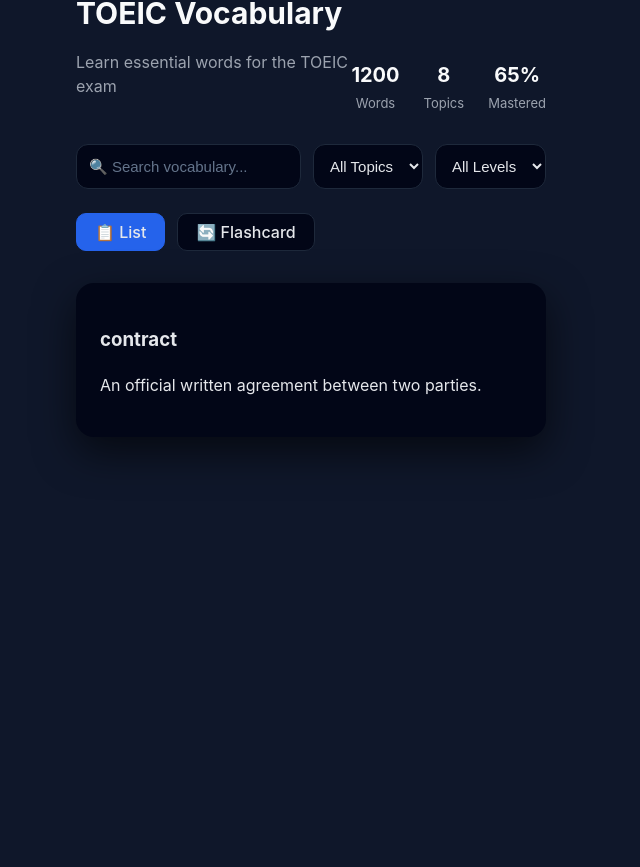
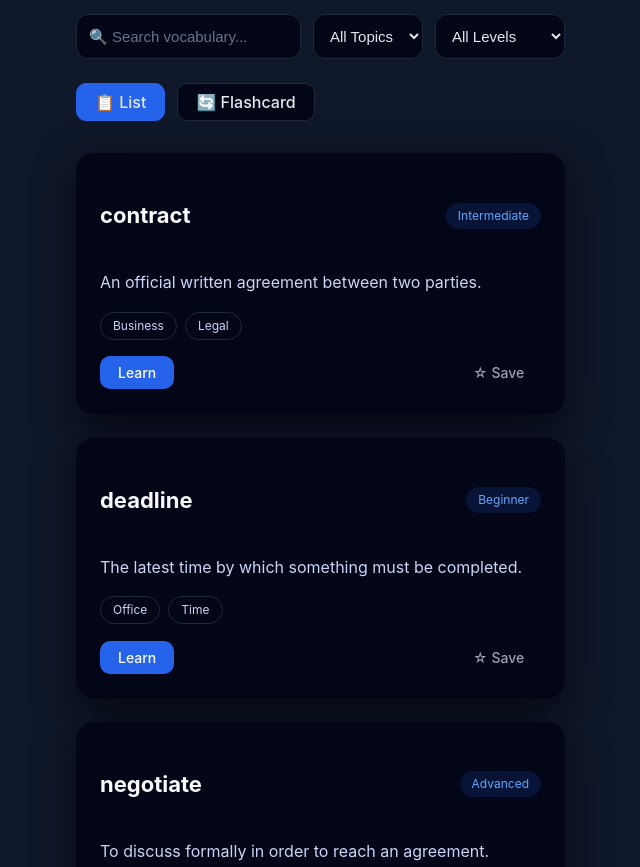
Before and after one commit to truongluu46/toeic-web, a React (Vite) app: page /vocabulary in a window 1280 px wide. Shown: the part 693-1560 px from the top of the page, without its empty margins (444-1084 px from the left). Built offline with nearby package versions, Linux system fonts and the light colour scheme.

Commit message:
update: refactor vocabulary

```diff
--- a/src/pages/Home.css
+++ b/src/pages/Home.css
@@ -13,6 +13,7 @@
    min-height: 100vh;
   background: #0f172a;
 }
+
 
 .navbar {
   display: flex;
--- a/src/pages/Vocabulary.jsx
+++ b/src/pages/Vocabulary.jsx
@@ -1,180 +1,58 @@
-// import { useState } from "react";
-// import "../styles/Vocabulary.css";
-
-// export default function Vocabulary() {
-//   const [mode, setMode] = useState("list");
-//   return (
-//     <div className="vocab-wrapper">
-//       {/* Header */}
-//       <div className="vocab-header">
-//         <div>
-//           <h1>TOEIC Vocabulary</h1>
-//           <p>Learn essential words for the TOEIC exam</p>
-//         </div>
-
-//         <div className="vocab-stats">
-//           <div>
-//             <strong>1200</strong>
-//             <span>Words</span>
-//           </div>
-//           <div>
-//             <strong>8</strong>
-//             <span>Topics</span>
-//           </div>
-//           <div>
-//             <strong>65%</strong>
-//             <span>Mastered</span>
-//           </div>
-//         </div>
-//       </div>
-
-//       {/* Filters */}
-//       <div className="vocab-toolbar">
-//         <input
-//           type="text"
-//           placeholder="🔍 Search vocabulary..."
-//         />
-
-//         <select>
-//           <option>All Topics</option>
-//           <option>Business</option>
-//           <option>Office</option>
-//           <option>Travel</option>
-//           <option>Finance</option>
-//         </select>
-
-//         <select>
-//           <option>All Levels</option>
-//           <option>Beginner</option>
-//           <option>Intermediate</option>
-//           <option>Advanced</option>
-//         </select>
-//       </div>
-// {/* Nút chuyển list - Flash card */}
-//       <div className="mode-switch">
-//   <button
-//     className={mode === "list" ? "active" : ""}
-//     onClick={() => setMode("list")}
-//   >
-//     📋 List
-//   </button>
-
-//   <button
-//     className={mode === "flashcard" ? "active" : ""}
-//     onClick={() => setMode("flashcard")}
-//   >
-//     🔄 Flashcard
-//   </button>
-// </div>
-
-// {/* Vocabulary Grid */}
-
-// {mode === "list" && (
-//       <div className="vocab-grid">
-//         <div className="vocab-item">
-//           <div className="word-row">
-//             <h3>contract</h3>
-//             <span className="level">Intermediate</span>
-//           </div>
-
-//           <p className="meaning">
-//             An official written agreement between two parties.
-//           </p>
-
-//           <div className="tags">
-//             <span>Business</span>
-//             <span>Legal</span>
-//           </div>
-
-//           <div className="actions">
-//             <button className="learn">Learn</button>
-//             <button className="save">☆ Save</button>
-//           </div>
-//         </div>
-
-//         <div className="vocab-item">
-//           <div className="word-row">
-//             <h3>deadline</h3>
-//             <span className="level">Beginner</span>
-//           </div>
-
-//           <p className="meaning">
-//             The latest time by which something must be completed.
-//           </p>
-
-//           <div className="tags">
-//             <span>Office</span>
-//             <span>Time</span>
-//           </div>
-
-//           <div className="actions">
-//             <button className="learn">Learn</button>
-//             <button className="save">☆ Save</button>
-//           </div>
-//         </div>
-
-//         <div className="vocab-item">
-//           <div className="word-row">
-//             <h3>negotiate</h3>
-//             <span className="level">Advanced</span>
-//           </div>
-
-//           <p className="meaning">
-//             To discuss formally in order to reach an agreement.
-//           </p>
-
-//           <div className="tags">
-//             <span>Business</span>
-//             <span>Communication</span>
-//           </div>
-
-//           <div className="actions">
-//             <button className="learn">Learn</button>
-//             <button className="save">☆ Save</button>
-//           </div>
-//         </div>
-//       </div>
-
-//   )}
-
-// );
-
-
-//  function Flashcard() {
-//   const [flipped, setFlipped] = useState(false);
-
-//   return (
-//     <div className="flashcard-wrapper">
-//       <div
-//         className={`flashcard ${flipped ? "flipped" : ""}`}
-//         onClick={() => setFlipped(!flipped)}
-//       >
-//         <div className="card front">
-//           <h2>contract</h2>
-//           <p>Business · Intermediate</p>
-//           <span>Click to flip</span>
-//         </div>
-
-//         <div className="card back">
-//           <h3>Meaning</h3>
-//           <p>An official written agreement between two parties.</p>
-//         </div>
-//       </div>
-//     </div>
-//   );
-// }
-
-
-
 import { useState } from "react";
 import "../styles/Vocabulary.css";
 
+// MOCK DATA
+const VOCABULARY_LIST = [
+  {
+    id: 1,
+    word: "contract",
+    meaning: "An official written agreement between two parties.",
+    level: "Intermediate",
+    topics: ["Business", "Legal"],
+  },
+  {
+    id: 2,
+    word: "deadline",
+    meaning: "The latest time by which something must be completed.",
+    level: "Beginner",
+    topics: ["Office", "Time"],
+  },
+  {
+    id: 3,
+    word: "negotiate",
+    meaning: "To discuss formally in order to reach an agreement.",
+    level: "Advanced",
+    topics: ["Business", "Communication"],
+  },
+];
+
+// MAIN COMPONENTS
 export default function Vocabulary() {
   const [mode, setMode] = useState("list");
+  const [search, setSearch] = useState("");
+
+  const filteredList = VOCABULARY_LIST.filter((item) =>
+    item.word.toLowerCase().includes(search.toLowerCase())
+  );
 
   return (
     <div className="vocab-wrapper">
-      {/* Header */}
+      <Header />
+
+      <Toolbar search={search} setSearch={setSearch} />
+
+      <ModeSwitch mode={mode} setMode={setMode} />
+
+      {mode === "list" && <VocabularyGrid list={filteredList} />}
+
+      {mode === "flashcard" && <Flashcard />}
+    </div>
+  );
+}
+
+// Sub components
+function Header() {
+  return (
     <div className="vocab-header">
       <div>
         <h1>TOEIC Vocabulary</h1>
@@ -196,21 +74,39 @@
         </div>
       </div>
     </div>
+  );
+}
 
-      {/* Toolbar */}
+function Toolbar({ search, setSearch }) {
+  return (
     <div className="vocab-toolbar">
-        <input placeholder="🔍 Search vocabulary..." />
+      <input
+        type="text"
+        placeholder="🔍 Search vocabulary..."
+        value={search}
+        onChange={(e) => setSearch(e.target.value)}
+      />
+
       <select>
         <option>All Topics</option>
         <option>Business</option>
+        <option>Office</option>
+        <option>Travel</option>
+        <option>Finance</option>
       </select>
+
       <select>
         <option>All Levels</option>
         <option>Beginner</option>
+        <option>Intermediate</option>
+        <option>Advanced</option>
       </select>
     </div>
+  );
+}
 
-      {/* Mode switch */}
+function ModeSwitch({ mode, setMode }) {
+  return (
     <div className="mode-switch">
       <button
         className={mode === "list" ? "active" : ""}
@@ -226,36 +122,63 @@
         🔄 Flashcard
       </button>
     </div>
+  );
+}
 
-      {/* CONTENT */}
-      {mode === "list" && (
+function VocabularyGrid({ list }) {
+  return (
     <div className="vocab-grid">
-          <div className="vocab-item">
-            <h3>contract</h3>
-            <p>An official written agreement between two parties.</p>
-          </div>
-        </div>
-      )}
-
-      {mode === "flashcard" && <Flashcard />}
+      {list.map((item) => (
+        <VocabularyCard key={item.id} data={item} />
+      ))}
     </div>
   );
 }
 
-/* Flashcard component */
+function VocabularyCard({ data }) {
+  return (
+    <div className="vocab-item">
+      <div className="word-row">
+        <h3>{data.word}</h3>
+        <span className="level">{data.level}</span>
+      </div>
+
+      <p className="meaning">{data.meaning}</p>
+
+      <div className="tags">
+        {data.topics.map((tag) => (
+          <span key={tag}>{tag}</span>
+        ))}
+      </div>
+
+      <div className="actions">
+        <button className="learn">Learn</button>
+        <button className="save">☆ Save</button>
+      </div>
+    </div>
+  );
+}
+
 function Flashcard() {
   const [flipped, setFlipped] = useState(false);
 
   return (
+    <div className="flashcard-wrapper">
       <div
         className={`flashcard ${flipped ? "flipped" : ""}`}
         onClick={() => setFlipped(!flipped)}
       >
-      {!flipped ? (
+        <div className="card front">
           <h2>contract</h2>
-      ) : (
+          <p>Business · Intermediate</p>
+          <span>Click to flip</span>
+        </div>
+
+        <div className="card back">
+          <h3>Meaning</h3>
           <p>An official written agreement between two parties.</p>
-      )}
+        </div>
+      </div>
     </div>
   );
 }
```
Lines whose indentation alone changed are shown as unchanged.
